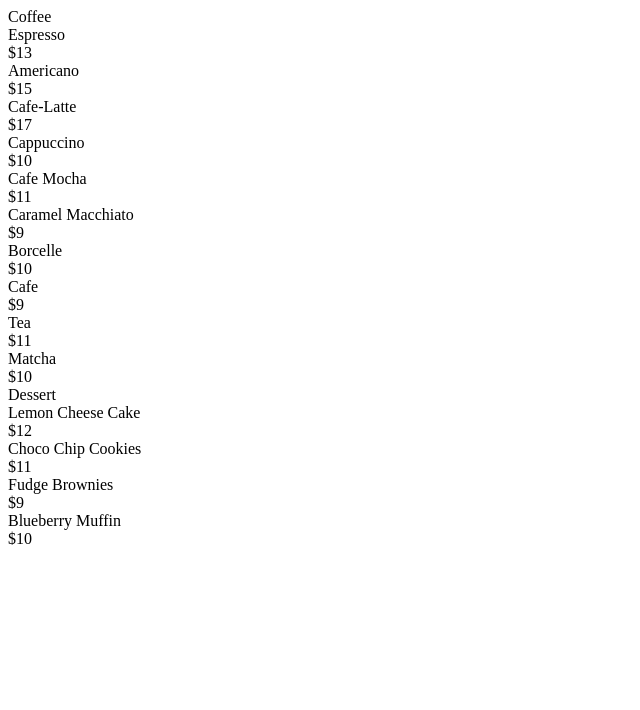
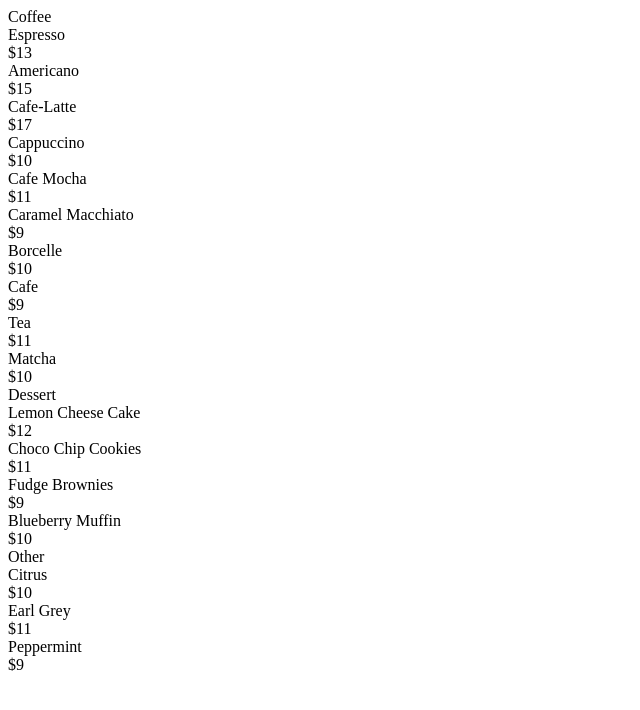
Before and after one commit to Alenju/Cafe-Menu, a plain HTML site: page index.html in a window 1280 px wide. Shown: the whole page, without its empty margins (0-640 px from the left). Drawn offline with Linux system fonts and the light colour scheme.

Commit message:
Updated HTML - 3rd section

```diff
--- a/index.html
+++ b/index.html
@@ -71,5 +71,22 @@
                 <div class="item-price">$10</div>
             </div>
         </div>
+
+        <div class="section">
+            <div class="section-title">Other</div>
+            <div class="item">
+                <div class="item-name">Citrus</div>
+                <div class="item-price">$10</div>
+        </div>
+        <div>
+            <div class="item-name">Earl Grey</div>
+                <div class="item-price">$11</div>
+        </div>
+        <div>
+            <div class="item-name">Peppermint</div>
+                <div class="item-price">$9</div>
+        </div>
+    </div>
+</div>
 </body>
 </html>
```
Lines whose indentation alone changed are shown as unchanged.
